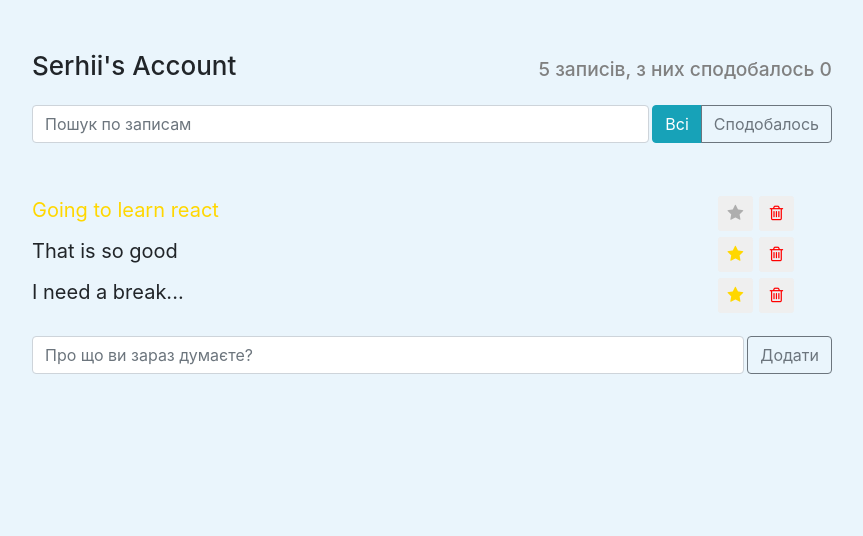
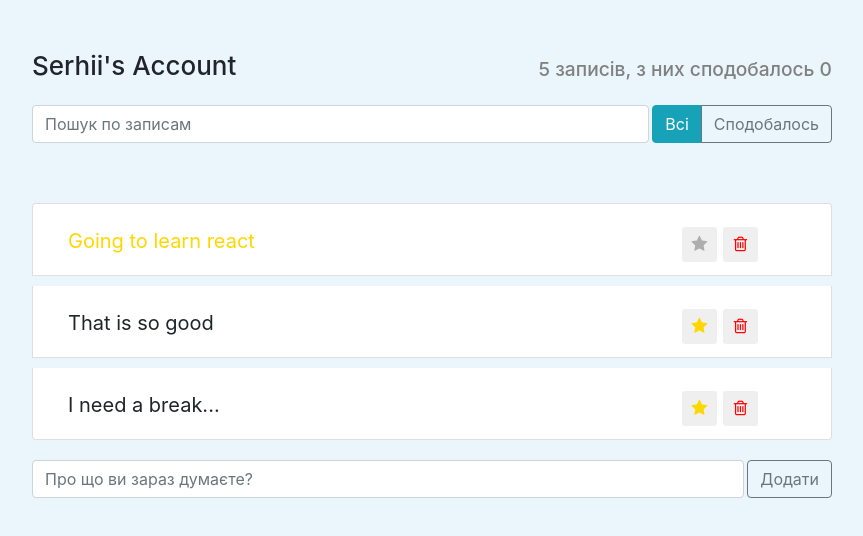
Before and after one commit to SerhiiKis90/socials, a React (Create React App) app: page / in a window 1280 px wide. Shown: the top 536 px of the page, without its empty margins (208-1071 px from the left). Built offline with nearby package versions, Linux system fonts and the light colour scheme.

Commit message:
Add fake data to posts

```diff
--- a/src/components/app/app.js
+++ b/src/components/app/app.js
@@ -9,6 +9,12 @@ import PostAddForm from '../post-add-form';
 import './app.css';
 
 const App = () => {
+    const data = [
+        {label: 'Going to learn react', important:true},
+        {label: 'That is so good', important:false},
+        {label: 'I need a break...', important:false}
+    ];
+
     return(
      <div className="app">
         <AppHeader/>
@@ -16,7 +22,7 @@ const App = () => {
             <SearchPanel/>
             <PostStatusFilter />
         </div>
-        <PostList/>
+        <PostList posts={data}/>
         <PostAddForm/>
     </div>
     )
--- a/src/components/post-list-item/post-list-item.js
+++ b/src/components/post-list-item/post-list-item.js
@@ -9,7 +9,7 @@ const PostListItem = ({label, important=false}) => {
     }
 
     return(
-        <li className={classNames}>
+        <div className={classNames}>
             <span className="app-list-item-label">
                 {label}
             </span>
@@ -22,7 +22,7 @@ const PostListItem = ({label, important=false}) => {
                 </button>
                 <i className="fa fa-heart"></i>
             </div>
-        </li>
+        </div>
     )
 }
 
--- a/src/components/post-list/post-list.js
+++ b/src/components/post-list/post-list.js
@@ -3,12 +3,21 @@ import './post-list.css';
 
 import PostListItem from '../post-list-item';
 
-const PostList = () => {
+const PostList = ({posts}) => {
+    const elements = posts.map((item) => {
+        return(
+            <li className='list-group-item'>
+                <PostListItem
+                label={item.label}
+                important={item.important} />
+            </li>
+        )
+    });
+
+
     return(
         <ul className="app-list list-group">
-            <PostListItem label="Going to learn react" important/>
-            <PostListItem label="That is so good"/>
-            <PostListItem label="I need a break..."/>
+              {elements}
         </ul>
     )
 }
```
